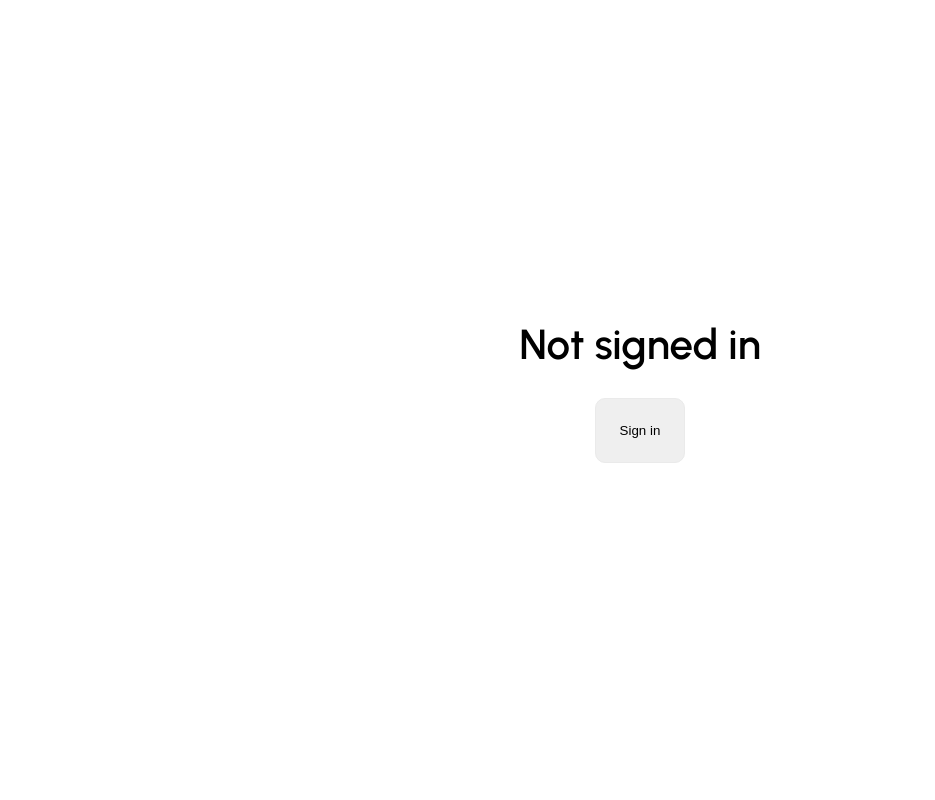
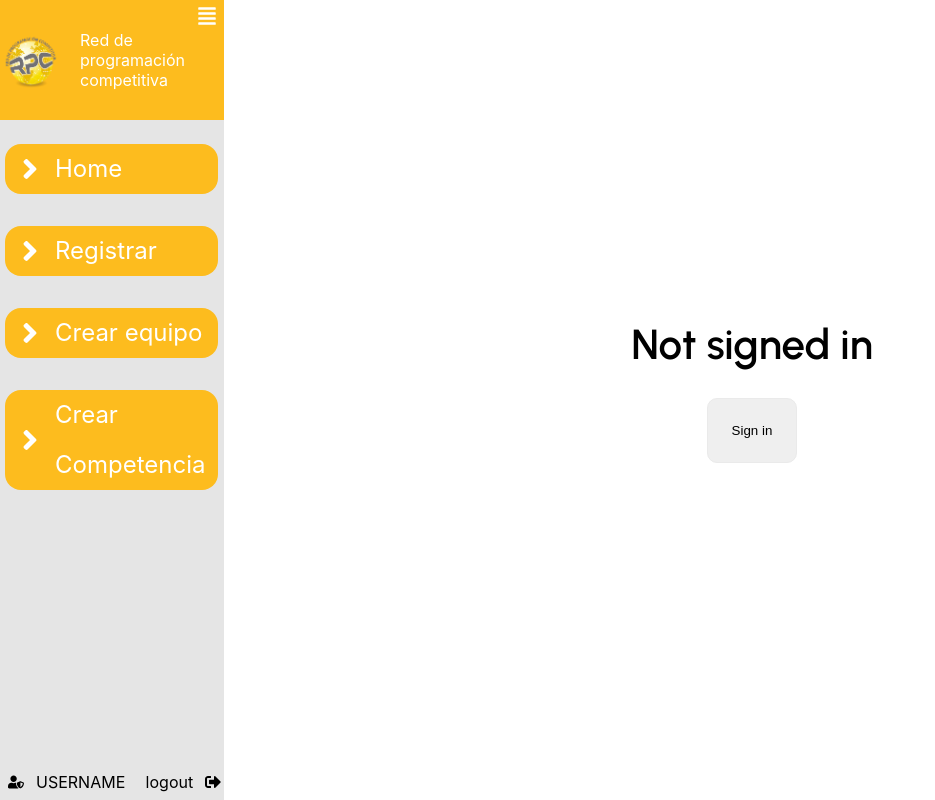
Before and after one commit to redprogramacioncompetitiva/contests-management-system, a Next.js app: page / in a window 1280 px wide. Shown: the whole page, without its empty margins (0-935 px from the left). Built offline with nearby package versions, Linux system fonts and the light colour scheme; no server answers; a web font is replaced by a local one.

Commit message:
created menu side bar

```diff
--- a/package.json
+++ b/package.json
@@ -14,6 +14,7 @@
     "@emotion/server": "^11.4.0",
     "@emotion/styled": "^11.8.1",
     "@fontsource/roboto": "^4.5.7",
+    "@mapbox/node-pre-gyp": "^1.0.9",
     "@mui/icons-material": "^5.8.0",
     "@mui/material": "^5.7.0",
     "bcrypt": "^5.0.1",
@@ -23,9 +24,11 @@
     "next": "12.1.6",
     "next-app": "^0.0.0",
     "next-auth": "^4.3.4",
+    "node-pre-gyp": "^0.17.0",
     "pg": "^8.7.3",
     "react": "18.1.0",
-    "react-dom": "18.1.0"
+    "react-dom": "18.1.0",
+    "react-icons": "^4.4.0"
   },
   "devDependencies": {
     "eslint": "8.14.0",
--- /dev/null
+++ b/src/components/global/Sidebar.js
@@ -0,0 +1,58 @@
+import { FaAlignJustify, FaAngleRight, FaUserShield, FaSignOutAlt } from "react-icons/fa";
+
+const Navbar = () => {
+    return (
+        <>
+            <div className="sidebar-logo">
+                <div className="logo">
+                    <img src="images/logo.png" width="60" height="60" />
+                    <div className="sidebar-title">
+                        Red de programación competitiva
+                    </div>
+                </div>
+                <div id="menu-btn"><FaAlignJustify /></div>
+            </div>
+            <ul className="sidebar-list">
+                <li>
+                    <a href="/home">
+                        <FaAngleRight id="sidebar-list-item" />
+                        <span id="sidebar-link"> Home </span>
+                    </a>
+                    <div className="spacer"></div>
+                </li>
+                <div className="spacer"></div>
+                <li>
+                    <a href="/register">
+                        <FaAngleRight id="sidebar-list-item" />
+                        <span id="sidebar-link"> Registrar </span>
+                    </a>
+                </li>
+                <div className="spacer"></div>
+                <li>
+                    <a href="/createTeam">
+                        <FaAngleRight id="sidebar-list-item" />
+                        <span id="sidebar-link"> Crear equipo </span>
+                    </a>
+                </li>
+                <div className="spacer"></div>
+                <li>
+                    <a href="/createCompetition">
+                        <FaAngleRight id="sidebar-list-item" />
+                        <span id="sidebar-link"> Crear Competencia </span>
+                    </a>
+                </li>
+                <div className="spacer"></div>
+            </ul>
+            <div className="user-logged">
+                <FaUserShield />  USERNAME
+            </div>
+
+            <a href="/logout " className="logout-block">
+                <span id="logout-text"> logout </span>
+                <FaSignOutAlt id="logout-btn" />
+            </a>
+        </>
+    )
+}
+
+export default Navbar
--- /dev/null
+++ b/src/components/global/layout.js
@@ -0,0 +1,38 @@
+import Sidebar from "./Sidebar"
+
+import { useSession, signIn, signOut } from "next-auth/react"
+const Layout = ({ children }) => {
+    const { data: session } = useSession()
+    console.log("LAYOUT SESSION: " + session)
+
+    if (session) {
+        return (
+            <div>
+                <Navbar />
+                {children}
+            </div>
+        )
+    }
+
+    //REAL RETURN:
+    // return(
+    //      <>
+    //         { children }
+    //      </>
+    // )
+
+    return (
+        <div className="layout-container">
+            <div className="sidebar-main-containter">
+                <Sidebar />
+            </div>
+            <div className="children-container">
+                {children}
+            </div>
+        </div>
+
+    )
+
+}
+
+export default Layout
--- a/src/pages/_app.js
+++ b/src/pages/_app.js
@@ -1,9 +1,12 @@
 import '../styles/globals.css'
 import '../styles/createCompetition.css'
 import '../styles/signIn.css'
+import '../styles/nav/layout.css'
+import '../styles/nav/sidebar.css'
 import { SessionProvider } from "next-auth/react"
 import { ThemeProvider } from '@emotion/react'
 import theme from '../theme';
+import Layout from '../components/global/layout'
 
 export default function App({
   Component,
@@ -12,7 +15,9 @@ export default function App({
   return (
     <ThemeProvider theme={theme}>
       <SessionProvider session={session}>
-        <Component {...pageProps} />
+        <Layout>
+          <Component {...pageProps} />
+        </Layout>
       </SessionProvider>
     </ThemeProvider>
   )
--- /dev/null
+++ b/src/styles/nav/layout.css
@@ -0,0 +1,23 @@
+.layout-container{
+    position: relative;
+    min-height: 100hv;
+    width: 100%;
+}
+
+.sidebar-main-containter{
+    position: fixed;
+    top: 0;
+    left: 0;
+    height: 100%;
+    width: 224px;
+    background: #E5E5E5;
+
+}
+
+.children-container{
+    background-color: blue;
+    position:absolute;
+    height: 100%;
+    width: calc(100% - 224px);
+    left: 224px;
+}
--- /dev/null
+++ b/src/styles/nav/sidebar.css
@@ -0,0 +1,105 @@
+.sidebar-logo {
+    background-color: #FDBC1E;
+    padding-right: 12px;
+}
+
+.sidebar-logo .logo{
+    display: flex;
+    height: 120px;
+    align-items: center;
+    display: flex;
+    column-gap: 20px;
+    justify-content: space-between;
+}
+
+.sidebar-logo .logo .sidebar-title{
+    color: white;
+}
+
+.sidebar-logo #menu-btn{
+    position: absolute;
+    left: 88%;
+    top: 6px;
+    font-size: 20px;
+    color: white;
+}
+
+.sidebar-list{
+    margin-top: 24px;
+}
+
+.sidebar-list {
+    padding-left: 5px;
+    padding-right: 6px;
+}
+
+.sidebar-list  li{
+    height: 50px;
+    width: 100%;
+    list-style: none;
+    margin: 0px 0px;
+    line-height: 50px;
+    color: white;
+}
+
+.sidebar-list  li a{
+    display: flex;
+    align-items: center;
+    transition: all 0.3s;
+    border-radius: 16px;
+    background-color: #FDBC1E;
+}
+
+.sidebar-list  li a:hover{
+    background:  white;
+    color: #FDBC1E;
+}
+
+.spacer{
+    margin-bottom: 32px;
+}
+
+#sidebar-list-item{
+    min-width: 50px;
+    height: 32px;
+}
+
+#sidebar-link{
+    font-size: 24px;
+}
+
+.sidebar-profile{
+    position: absolute;
+    bottom: 5px;
+    left: 5px;
+    display: flex;
+    align-items: center;
+    column-gap: 20%;
+}
+
+.sidebar-profile #user-block{
+    display: flex;
+    align-items: center;
+    border-radius: 16px;
+    column-gap: 12px;
+}
+
+.logout-block{
+    position: absolute;
+    display: flex;
+    bottom: 0px;
+    left: 65%;
+    column-gap: 12px;
+    margin-bottom: 8px;
+    align-items: center;
+}
+
+.user-logged{
+    position: absolute;
+    display: flex;
+    bottom: 0px;
+    column-gap: 12px;
+    margin-left: 8px;
+    margin-bottom: 8px;
+    align-items: center;
+}
```
Also changed, not shown: 1 other file (tests, documents, lock files or other folders).
